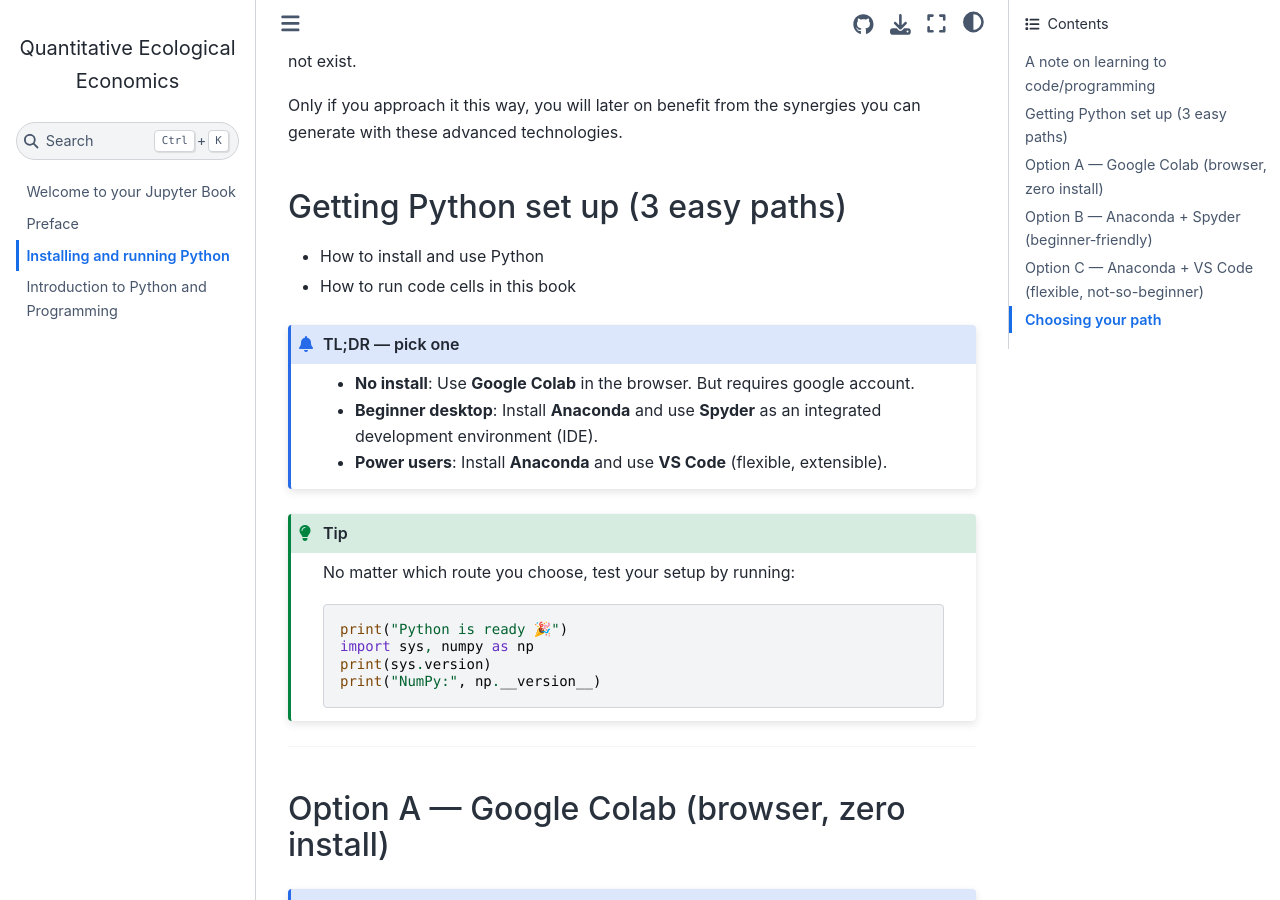
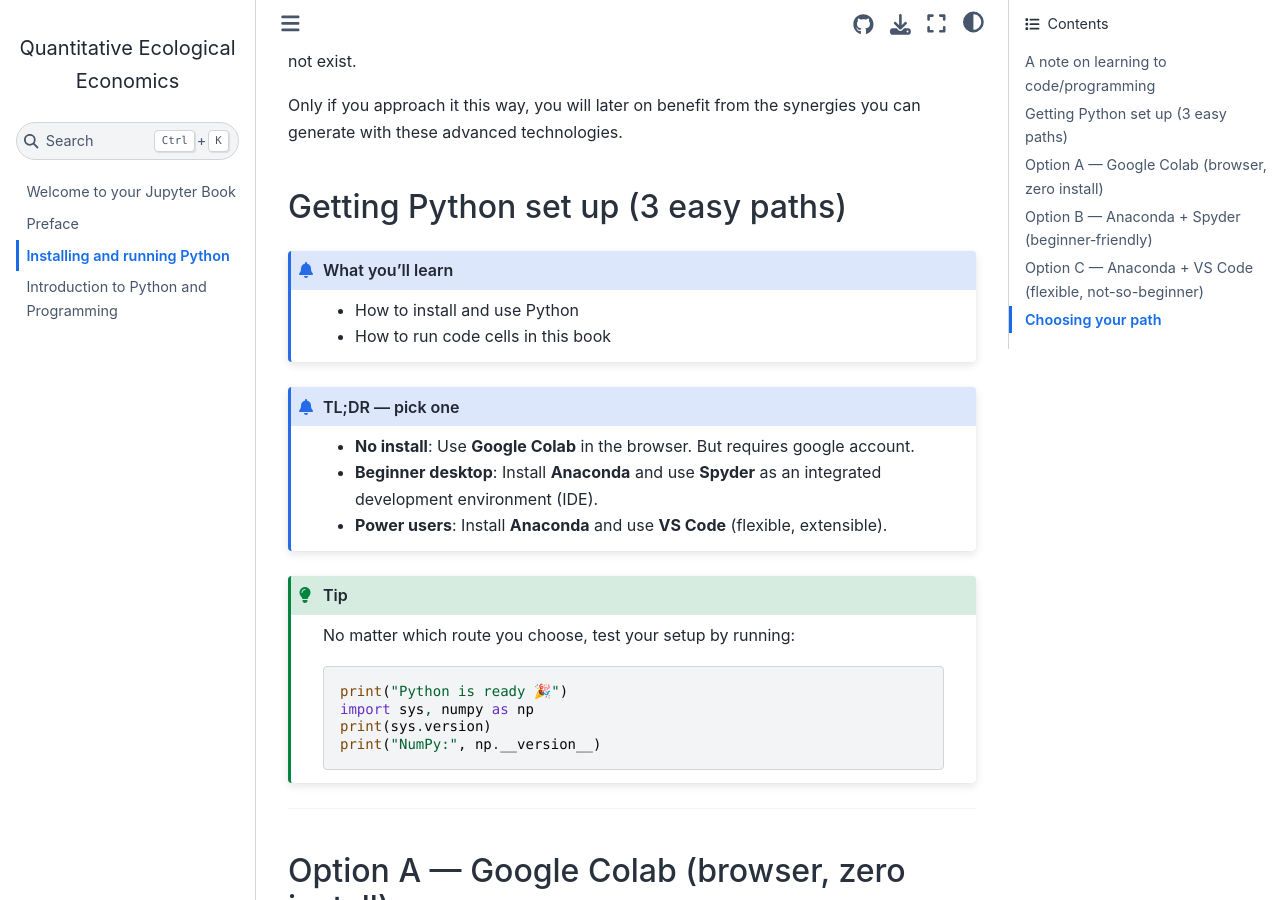
Before and after one commit to yannickoswald/ecoeconbook, a Jupyter Book: the page built from install_python.md, in a window 1280 px wide and 900 px high, scrolled down 495 px. Built offline with Jupyter Book 1.0.4 settings and Sphinx 7.4.7 and the Sphinx Book theme 1.1.4, drawn with Linux system fonts in a browser that asks for light colours.

Commit message:
Update install_python.md

```diff
--- a/install_python.md
+++ b/install_python.md
@@ -18,7 +18,7 @@ Only if you approach it this way, you will later on benefit from the synergies y
 
 ## Getting Python set up (3 easy paths)
 
-:::## {admonition} What you’ll learn
+:::{admonition} What you’ll learn
 - How to install and use Python
 - How to run code cells in this book
 :::
```
